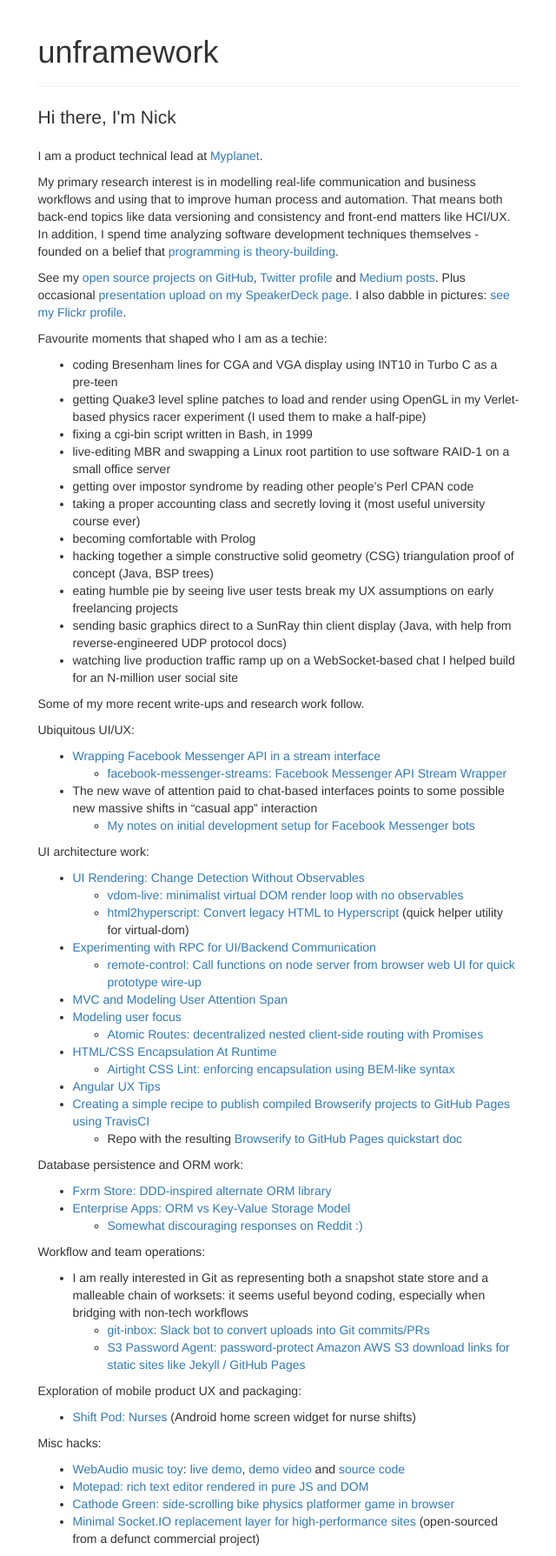
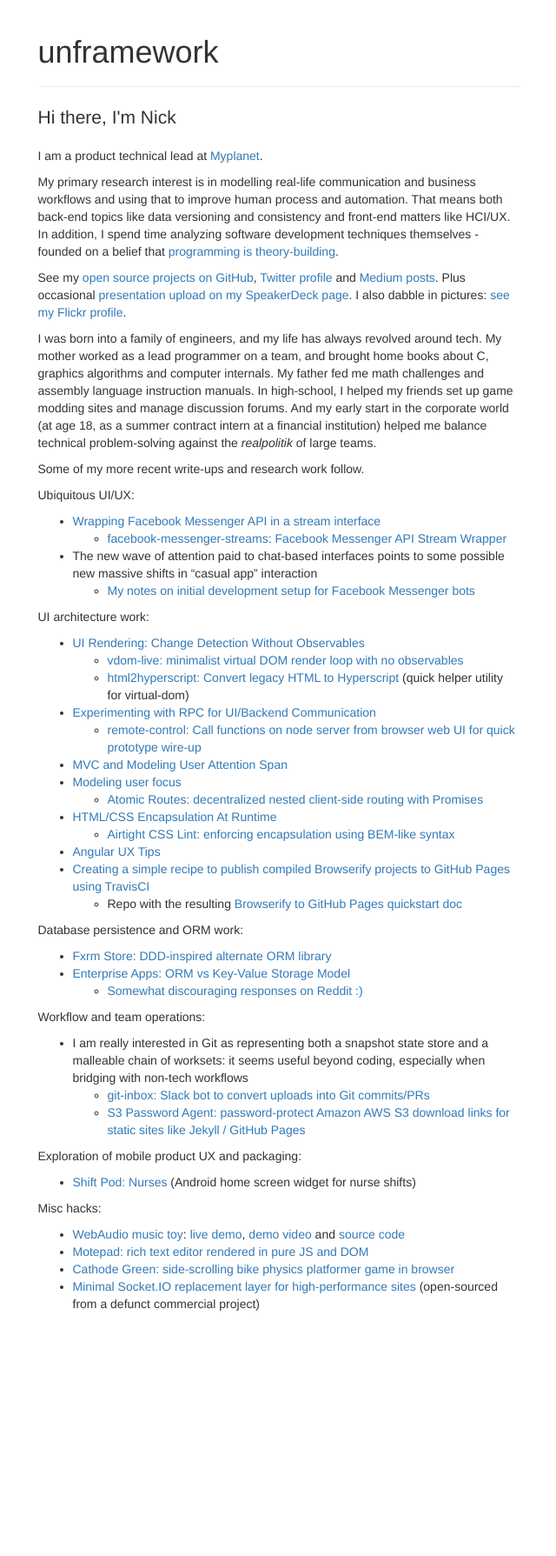
Before and after one commit to unframework/unframework-website, a Jekyll site: the page built from index.md, in a window 1280 px wide. Shown: the whole page at 87% size, without its empty margins (319-959 px from the left). Built offline with Jekyll 4.4.1, drawn with Linux system fonts in a browser that asks for light colours; after the commit the page ends 1519 px from its top, so only the background shows below that.

Commit message:
Fix the influences blurb

```diff
--- a/index.md
+++ b/index.md
@@ -9,19 +9,7 @@
 
 See my [open source projects on GitHub](https://github.com/unframework), [Twitter profile](https://twitter.com/unframework) and [Medium posts](https://medium.com/@unframework). Plus occasional [presentation upload on my SpeakerDeck page](https://speakerdeck.com/unframework). I also dabble in pictures: [see my Flickr profile](https://www.flickr.com/photos/nickmatantsev/).
 
-Favourite moments that shaped who I am as a techie:
-
-* coding Bresenham lines for CGA and VGA display using INT10 in Turbo C as a pre-teen
-* getting Quake3 level spline patches to load and render using OpenGL in my Verlet-based physics racer experiment (I used them to make a half-pipe)
-* fixing a cgi-bin script written in Bash, in 1999
-* live-editing MBR and swapping a Linux root partition to use software RAID-1 on a small office server
-* getting over impostor syndrome by reading other people's Perl CPAN code
-* taking a proper accounting class and secretly loving it (most useful university course ever)
-* becoming comfortable with Prolog
-* hacking together a simple constructive solid geometry (CSG) triangulation proof of concept (Java, BSP trees)
-* eating humble pie by seeing live user tests break my UX assumptions on early freelancing projects
-* sending basic graphics direct to a SunRay thin client display (Java, with help from reverse-engineered UDP protocol docs)
-* watching live production traffic ramp up on a WebSocket-based chat I helped build for an N-million user social site
+I was born into a family of engineers, and my life has always revolved around tech. My mother worked as a lead programmer on a team, and brought home books about C, graphics algorithms and computer internals. My father fed me math challenges and assembly language instruction manuals. In high-school, I helped my friends set up game modding sites and manage discussion forums. And my early start in the corporate world (at age 18, as a summer contract intern at a financial institution) helped me balance technical problem-solving against the *realpolitik* of large teams.
 
 Some of my more recent write-ups and research work follow.
 
```
